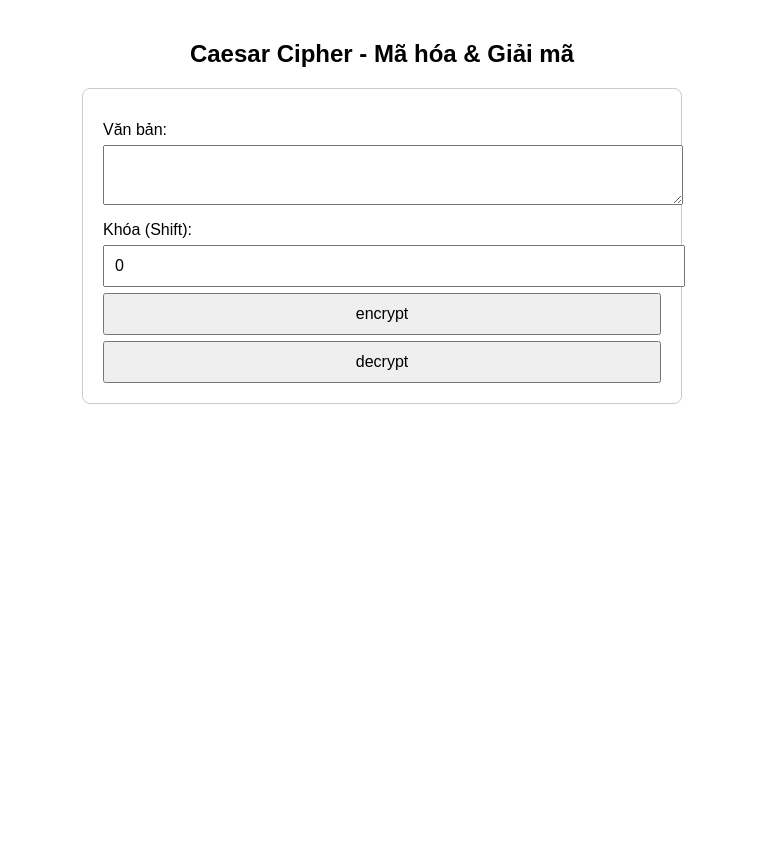
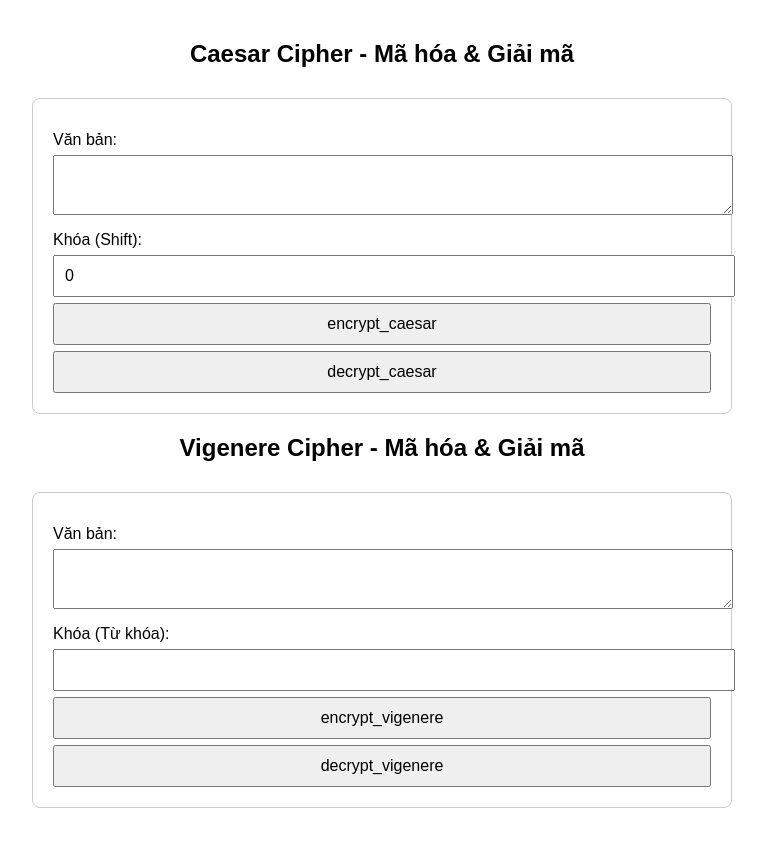
Before and after one commit to hngnghi/bmttnc-hutech-2280602058, a Flask app: page / in a window 1280 px wide. Shown: the whole page, without its empty margins (258-1024 px from the left). Before the commit the page ends 404 px from the top, so only its background shows below. Run offline with Flask 3, Linux system fonts and the light colour scheme.

Commit message:
[add] lab-02-HongNghi

```diff
--- a/HongNghi-B2/app.py
+++ b/HongNghi-B2/app.py
@@ -1,27 +1,61 @@
 from flask import Flask, render_template, request
 from cipher.caesar import CaesarCipher
+from cipher.vigenere import VigenereCipher
 
 app = Flask(__name__)
 
-@app.route("/", methods=["GET", "POST"])
+@app.route("/")
 def home():
-    result = ""
-    action = ""
-    text = ""
-    key = 0
+    return render_template("index.html")
 
-    if request.method == "POST":
-        action = request.form.get("action")
-        key = int(request.form.get("key"))
-        text = request.form.get("text")
-        cipher = CaesarCipher()
+@app.route("/caesar", methods=["POST"])
+def caesar():
+    caesar_result = ""
+    caesar_action = request.form.get("action")
+    caesar_text = request.form.get("text", "")
+    caesar_key = int(request.form.get("key", 0))
 
-        if action == "encrypt":
-            result = cipher.encrypt_text(text, key)
-        elif action == "decrypt":
-            result = cipher.decrypt_text(text, key)
+    cipher = CaesarCipher()
 
-    return render_template("index.html", result=result, text=text, key=key, action=action)
+    try:
+        if caesar_action == "encrypt_caesar":
+            caesar_result = cipher.encrypt_text(caesar_text, caesar_key)
+        elif caesar_action == "decrypt_caesar":
+            caesar_result = cipher.decrypt_text(caesar_text, caesar_key)
+    except Exception as e:
+        caesar_result = f"Lỗi: {str(e)}"
+
+    return render_template("index.html",
+                         caesar_result=caesar_result,
+                         caesar_text=caesar_text,
+                         caesar_key=caesar_key,
+                         caesar_action=caesar_action)
+
+@app.route("/vigenere", methods=["POST"])
+def vigenere():
+    vigenere_result = ""
+    vigenere_action = request.form.get("action")
+    vigenere_text = request.form.get("text", "")
+    key = request.form.get("key", "").strip()
+
+    if not key:
+        vigenere_result = "Lỗi: Vui lòng nhập khóa cho Vigenere cipher!"
+    else:
+        cipher = VigenereCipher()
+
+        try:
+            if vigenere_action == "encrypt_vigenere":
+                vigenere_result = cipher.vigenere_encrypt(vigenere_text, key)
+            elif vigenere_action == "decrypt_vigenere":
+                vigenere_result = cipher.vigenere_decrypt(vigenere_text, key)
+        except Exception as e:
+            vigenere_result = f"Lỗi: {str(e)}"
+
+    return render_template("index.html",
+                         vigenere_result=vigenere_result,
+                         vigenere_text=vigenere_text,
+                         vigenere_action=vigenere_action,
+                         key=key)
 
 if __name__ == "__main__":
     app.run(host="0.0.0.0", port=2058, debug=True)
--- /dev/null
+++ b/HongNghi-B2/cipher/vigenere/__init__.py
@@ -0,0 +1 @@
+from .vigenere_cipher import VigenereCipher
--- a/HongNghi-B2/templates/index.html
+++ b/HongNghi-B2/templates/index.html
@@ -2,7 +2,7 @@
 <html lang="vi">
 <head>
     <meta charset="UTF-8">
-    <title>Caesar Cipher</title>
+    <title>Caesar & Vigenere Cipher</title>
     <style>
         body {
             font-family: Arial, sans-serif;
@@ -10,7 +10,7 @@
             margin: 40px;
         }
         .container {
-            max-width: 600px;
+            max-width: 700px;
             margin: auto;
         }
         h2 {
@@ -20,13 +20,13 @@
             padding: 20px;
             border: 1px solid #ccc;
             border-radius: 8px;
-            margin-top: 20px;
+            margin-top: 30px;
         }
         label {
             display: block;
             margin-top: 12px;
         }
-        textarea, input[type=number], input[type=submit] {
+        textarea, input[type=number], input[type=text], input[type=submit] {
             width: 100%;
             padding: 10px;
             margin-top: 6px;
@@ -44,21 +44,41 @@
 <body>
     <div class="container">
         <h2>Caesar Cipher - Mã hóa & Giải mã</h2>
-        <form method="POST">
+        <form method="POST" action="/caesar">
             <label for="text">Văn bản:</label>
-            <textarea name="text" id="text" required>{{ text or '' }}</textarea>
+            <textarea name="text" id="text" required>{{ caesar_text or '' }}</textarea>
 
             <label for="key">Khóa (Shift):</label>
-            <input type="number" name="key" id="key" value="{{ key or 0 }}" required>
+            <input type="number" name="key" id="key" value="{{ caesar_key or 0 }}" required>
 
-            <input type="submit" name="action" value="encrypt">
-            <input type="submit" name="action" value="decrypt">
+            <input type="submit" name="action" value="encrypt_caesar">
+            <input type="submit" name="action" value="decrypt_caesar">
         </form>
 
-        {% if result %}
+        {% if caesar_result %}
         <div class="result">
-            <p>Kết quả ({{ 'Mã hóa' if action == 'encrypt' else 'Giải mã' }}):</p>
-            <p>{{ result }}</p>
+            <p>Kết quả Caesar ({{ 'Mã hóa' if caesar_action == 'encrypt_caesar' else 'Giải mã' }}):</p>
+            <p>{{ caesar_result }}</p>
+        </div>
+        {% endif %}
+
+        <h2>Vigenere Cipher - Mã hóa & Giải mã</h2>
+        <form method="POST" action="/vigenere">
+            <label for="vig_text">Văn bản:</label>
+            <textarea name="text" id="vig_text" required>{{ vigenere_text or '' }}</textarea>
+
+            <label for="vig_key">Khóa (Từ khóa):</label>
+            <input type="text" name="key" id="vig_key" value="{{ key or '' }}" required>
+
+
+            <input type="submit" name="action" value="encrypt_vigenere">
+            <input type="submit" name="action" value="decrypt_vigenere">
+        </form>
+
+        {% if vigenere_result %}
+        <div class="result">
+            <p>Kết quả Vigenere ({{ 'Mã hóa' if vigenere_action == 'encrypt_vigenere' else 'Giải mã' }}):</p>
+            <p>{{ vigenere_result }}</p>
         </div>
         {% endif %}
     </div>
```
Also changed, not shown: HongNghi-B2/api.py (+22 -1 lines), HongNghi-B2/cipher/vigenere/vigenere_cipher.py (added, +33 -0 lines), 1 other file.
